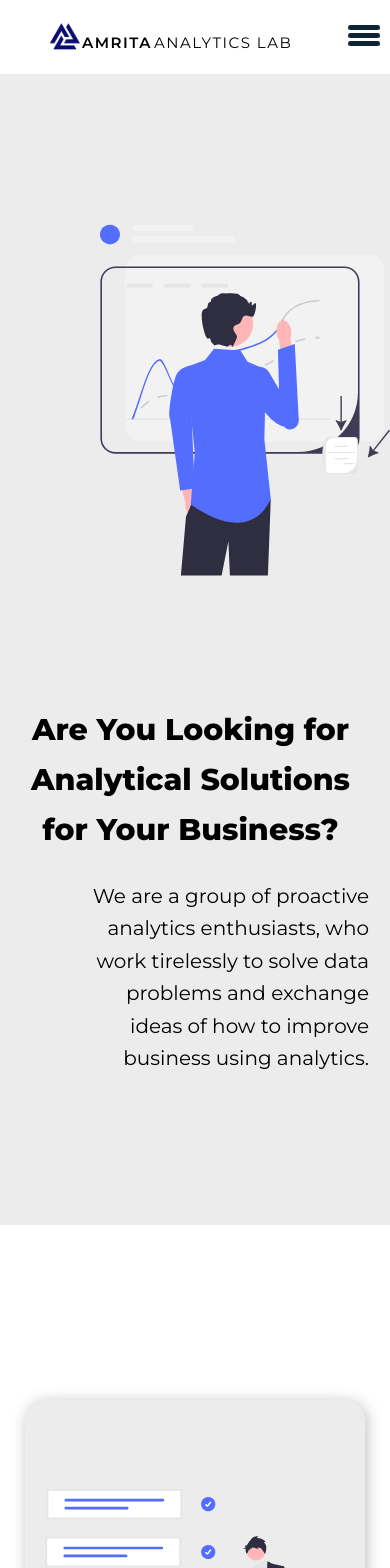
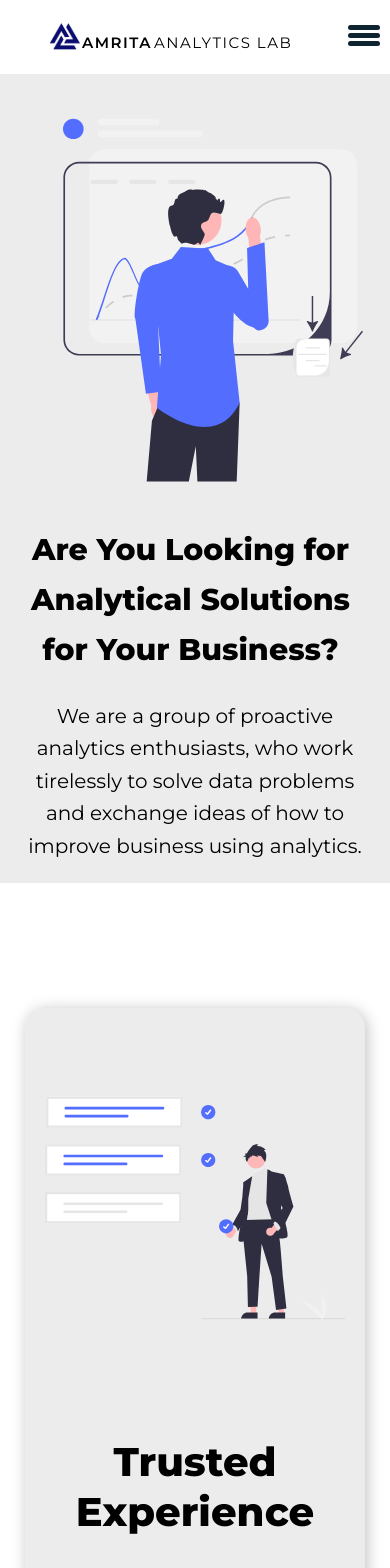
Before and after one commit to rohith4pr/Amrita-Analytics-Lab, a React (Create React App) app: page / in a window 390 px wide. Shown: the top 1568 px of the page. Built offline with nearby package versions, Linux system fonts and the light colour scheme.

Commit message:
homepage

```diff
--- a/src/App.css
+++ b/src/App.css
@@ -65,6 +65,12 @@ nav li {
   transform: translateX(-150%);
   transition: all .5s;
 
+}
+
+.firstimage{
+  flex-basis: 50%;
+  padding-left:50px;
+  padding-top:50px
 }
 
 .sidebar-ul{
@@ -334,6 +340,20 @@ nav li {
   color: #000000;
 }
 
+.headerrightfirst{
+  padding-top:25px;
+  text-align: right;
+  padding-left: 80px;
+  font-family: 'Montserrat';
+  font-style: normal;
+  font-weight: 400;
+  font-size: 20px;
+  line-height: 162.9%;
+  /* or 33px */
+  text-align: center;
+  color: #000000;
+}
+
 .headerright1 {
   font-family: 'Montserrat';
   font-style: normal;
@@ -386,11 +406,13 @@ nav li {
 }
 
 .homeunderleft{
-  margin-left: 200px;
+  margin-left: 150px;
+  margin-right: 100px;
+
 }
 
 .homeunderright{
-  margin-right: 200px;
+  margin-right: 150px;
   margin-top: 100px;
 }
 
@@ -570,6 +592,13 @@ nav li {
   display: flex;
   flex-direction: column;
 
+}
+
+.headerrighttext{
+  padding-bottom:20px;
+  font-weight: 500;
+  margin-right: 100px;
+  text-align:left;
 }
 
 .RecentBlogs{
@@ -1171,6 +1200,40 @@ input[type="password"]
 
 @media only screen and (max-width: 700px) {
 
+  .headerrighttext{
+    text-align:center;
+    padding-bottom:50px;
+    font-weight: 500;
+    margin-right: 10px;
+  }
+
+  .homeunderright{
+    margin-top: 0px;
+    display: flex;
+    flex-direction: column;
+    align-items: center;
+  }
+
+  .firstimage{
+    padding-left:0px;
+    padding-right: 15px;
+    padding-top:0px;
+  }
+
+  .headerrightfirst{
+    padding-top:25px;
+    text-align: center;
+    padding-left: 10px;
+  }
+
+  .sidebyside {
+    display: flex;
+    flex-direction: column;
+    align-items: center;
+    padding-bottom: 20px;
+    padding-top: 100px;
+  }
+
   .imgBlogPost{
     width: auto;
     max-width: 300px;
@@ -1179,6 +1242,7 @@ input[type="password"]
   .headerbeforeareyou{
     margin-left:1px;
     padding-left:10px;
+    padding-top: 20px;
     margin:1px;
   }
 
@@ -1234,7 +1298,7 @@ input[type="password"]
   }
 
   .homeunderleft{
-    margin: 70px;
+    margin: 0px;
   }
 
   .homeunderright{
@@ -1263,9 +1327,9 @@ input[type="password"]
   }
 
   .sidebyside {
-    display: block;
+    display: flex;
     align-items: center;
-    flex-direction: row;
+    flex-direction: column;
   }
 
   .picturesBlogs{
--- a/src/pages/HomeMain.js
+++ b/src/pages/HomeMain.js
@@ -14,9 +14,6 @@ const HomeMain = ({user,setUser}) => {
 
     const HomeUnder = () => (
         <div className='sidebyside'>
-            <div>
-                <NavBar user={user} setUser={setUser}/>
-            </div>
             <div className='homeunderleft' style={{flexBasis: '45%'}}>
                 <div style={{display: 'flex', justifyContent: 'right' }} >
                 <img style={{
@@ -26,7 +23,7 @@ const HomeMain = ({user,setUser}) => {
                 </div>
             </div>
             <div className='homeunderright' style={{flexBasis: '65%'}}>
-                <div style={{paddingBottom:'20px', fontWeight: '500', textAlign:'left', marginRight: '100px'}} className="headerright">
+                <div className="headerright headerrighttext">
                     When it comes to Consultation, Certificate Courses, or Training Programmes, We are to take those tasks with highest integrity and affordability.
                 </div>
                 <div style={{display: 'flex', justifyContent: 'left', paddingTop:'10px'}}>
@@ -72,8 +69,11 @@ const HomeMain = ({user,setUser}) => {
     );
     return(
         <div>
+            <div>
+                <NavBar user={user} setUser={setUser}/>
+            </div>
             <div className='sidebyside Home'>
-                <div className='swapfalse' style={{flexBasis: '50%', paddingLeft:'50px', paddingTop:'50px'}}>
+                <div className='swapfalse firstimage'>
                     <img style={{
                                 width: '300px',
                                 height: '400px'
@@ -83,7 +83,7 @@ const HomeMain = ({user,setUser}) => {
                     <div className="headerareyoulooking">
                         Are You Looking for Analytical Solutions for Your Business?
                     </div>
-                    <div style={{paddingTop:'25px',textAlign: 'right', paddingLeft: '80px'}} className="headerright">
+                    <div className="headerrightfirst">
                         We are a group of proactive analytics enthusiasts, who work tirelessly to solve data problems and exchange ideas of how to improve business using analytics.
                     </div>
                 </div>
```
